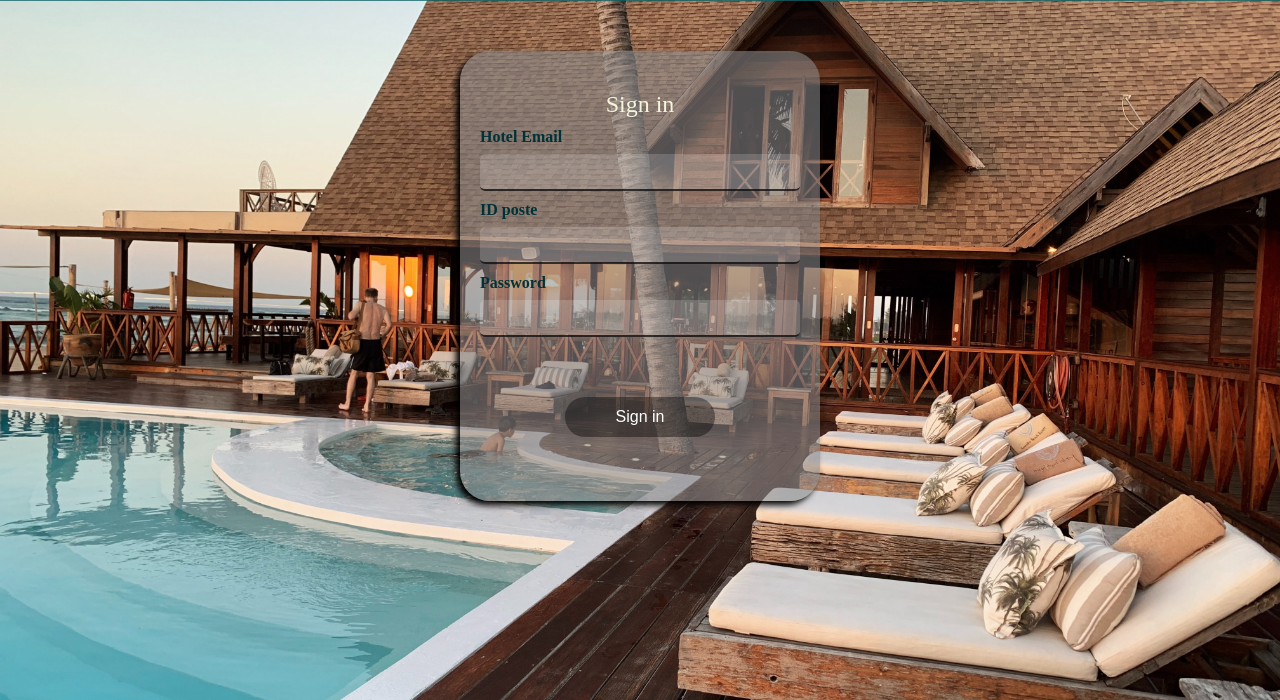
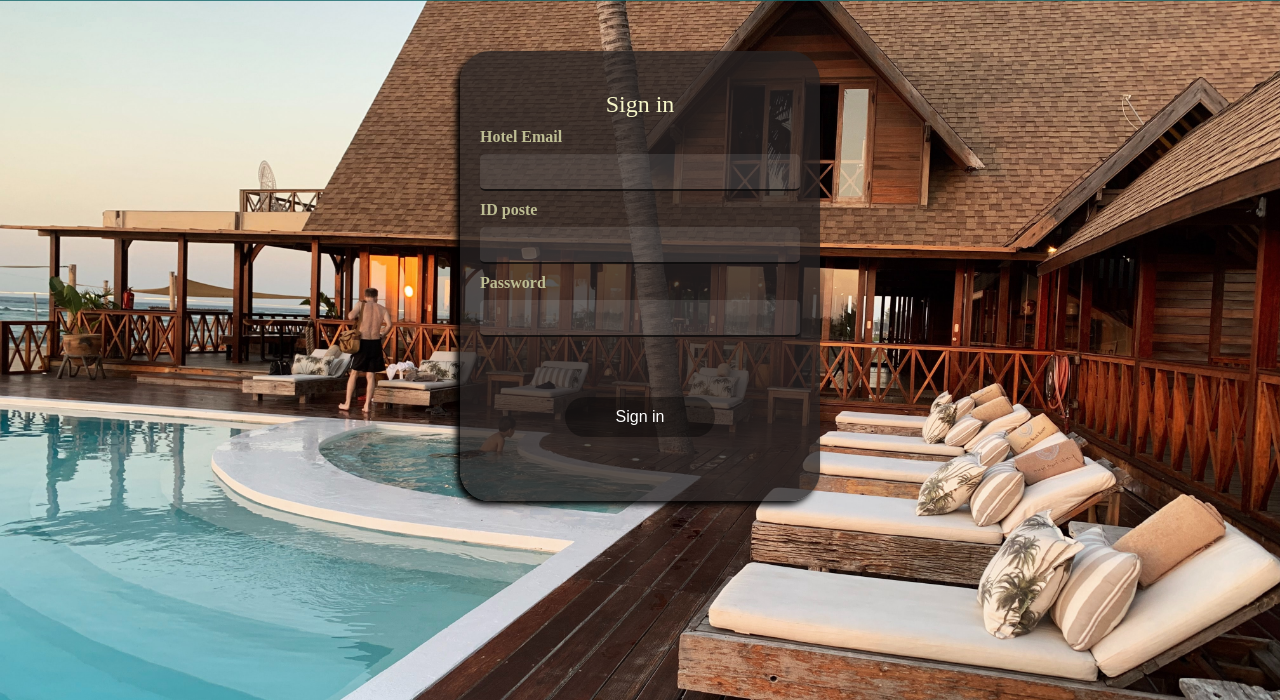
Before and after one commit to ybouyzem/Hotel_Project, a PHP site: page /home.html in a window 1280 px wide. Shown: the part 100-800 px from the top of the page. Run offline with PHP 8.4, Linux system fonts and the light colour scheme.

Commit message:
edit home.html

```diff
--- a/server_side/HomeStyle.css
+++ b/server_side/HomeStyle.css
@@ -30,7 +30,7 @@ form{
     padding: 20px;
     padding-top: 30px;
     border-radius: 30px;
-    background-color: rgba(139, 139, 142, 0.567);
+    background-color: rgba(39, 36, 36, 0.77);
     box-shadow:-4px 4px 6px black;
 }
 form div {
@@ -38,30 +38,30 @@ form div {
 }
 .title {
     text-align: center;
-    color:beige;
+    color:rgb(247, 247, 202);
     font-size: x-large;
 }
 label {
     font-weight: 800;
-    color: rgb(0, 51, 56);
+    color:rgb(189, 189, 147);
 }
 input {
     margin-top: 8px;
     width: 300px;
     height: 35px;
     padding: 0px 10px 0px 10px;
-    background-color:rgba(255, 255, 255, 0.17);
+    background-color:rgba(255, 255, 255, 0.101);
     border: none;
     border-radius: 5px;
     border-bottom: 2px rgba(0, 0, 0, 0.725) solid;
-    color: black;
+    color: white;
     font-size: medium;
     font-weight: 500;
 }
 input:focus {
     outline: none;
-    background-color: rgba(255, 255, 255, 0.388);
-    border-bottom: 2px rgb(5, 108, 149) solid;
+    background-color: rgba(255, 255, 255, 0.212);
+    border-bottom: 2px rgb(175, 175, 146) solid;
 }
 .button {
     display: flex;
@@ -78,5 +78,5 @@ button{
     border-radius: 20px;
 }
 button:hover {
-    border:2px rgb(255, 255, 255) solid;
+    border:2px rgb(196, 196, 174) solid;
 }
```
